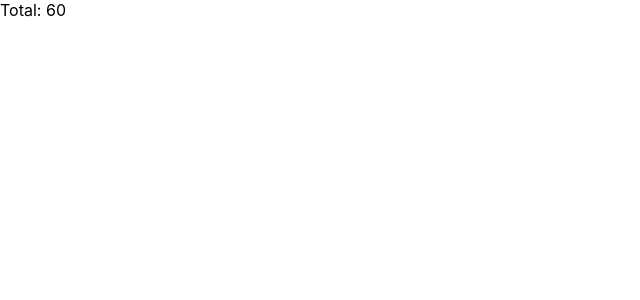
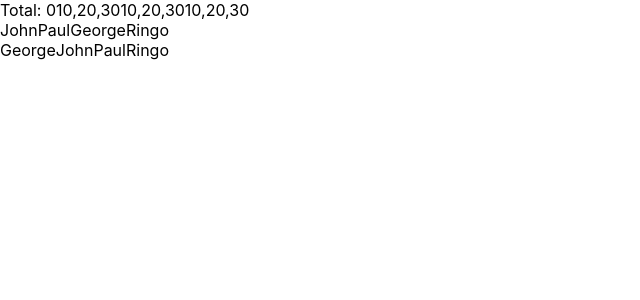
Before and after one commit to robonafisi/React-useReducer, a React (Create React App) app: page / in a window 1280 px wide. Shown: the top 300 px of the page, without its empty margins (0-640 px from the left). Built offline with nearby package versions, Linux system fonts and the light colour scheme.

Commit message:
Added list of names

```diff
--- a/src/App.js
+++ b/src/App.js
@@ -2,14 +2,22 @@
 import './App.css';
 
  function App() {
-  const [numbers] = useState([10,20,30]);
+    const [numbers] = useState([10,20,30]);
 
-  const total = numbers.reduce((acc, number) => acc + number, 0);
+    const total = useMemo(() => numbers.reduce((acc, number) => acc + numbers, 0),
+    [numbers]
+    );
+
+    const [names] = useState(["John","Paul","George","Ringo"]);
+
+    const sortNames = [...names].sort();
 
    return(
-     <div>
-     Total: {total}
-     </div>
+    <div>
+       Total: {total}<br></br>
+       {names}<br></br>
+       {sortNames}<br></br>
+    </div>
    );
  }
 
```
